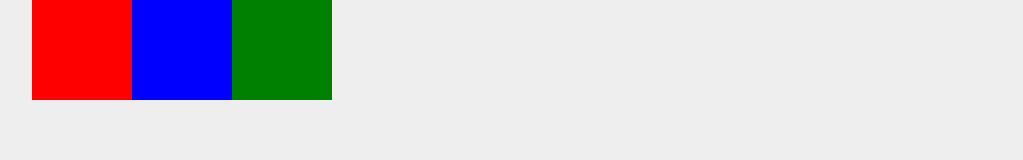
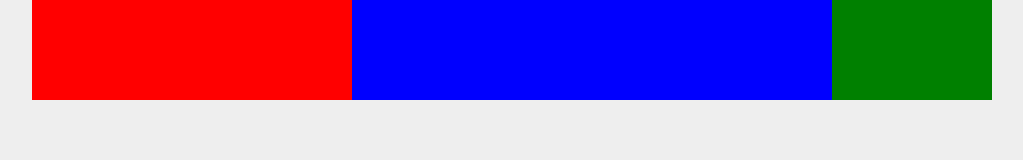
Before and after one commit to wonszfill/css-flexbox-playlist, a plain HTML site: page index.html in a window 1280 px wide. Shown: the whole page, without its empty margins (128-1151 px from the left). Drawn offline with Linux system fonts and the light colour scheme.

Commit message:
Added flex-grow in style.css (lesson 2)

```diff
--- a/style.css
+++ b/style.css
@@ -20,16 +20,20 @@ body{
 .box{
     height: 100px;
     min-width: 100px;
+
 }
 
 .one{
     background: red;
+    flex-grow: 4;
 }
 
 .two{
     background: blue;
+    flex-grow: 6;
 }
 
 .three{
     background: green;
+    flex-grow: 2;
 }
```
